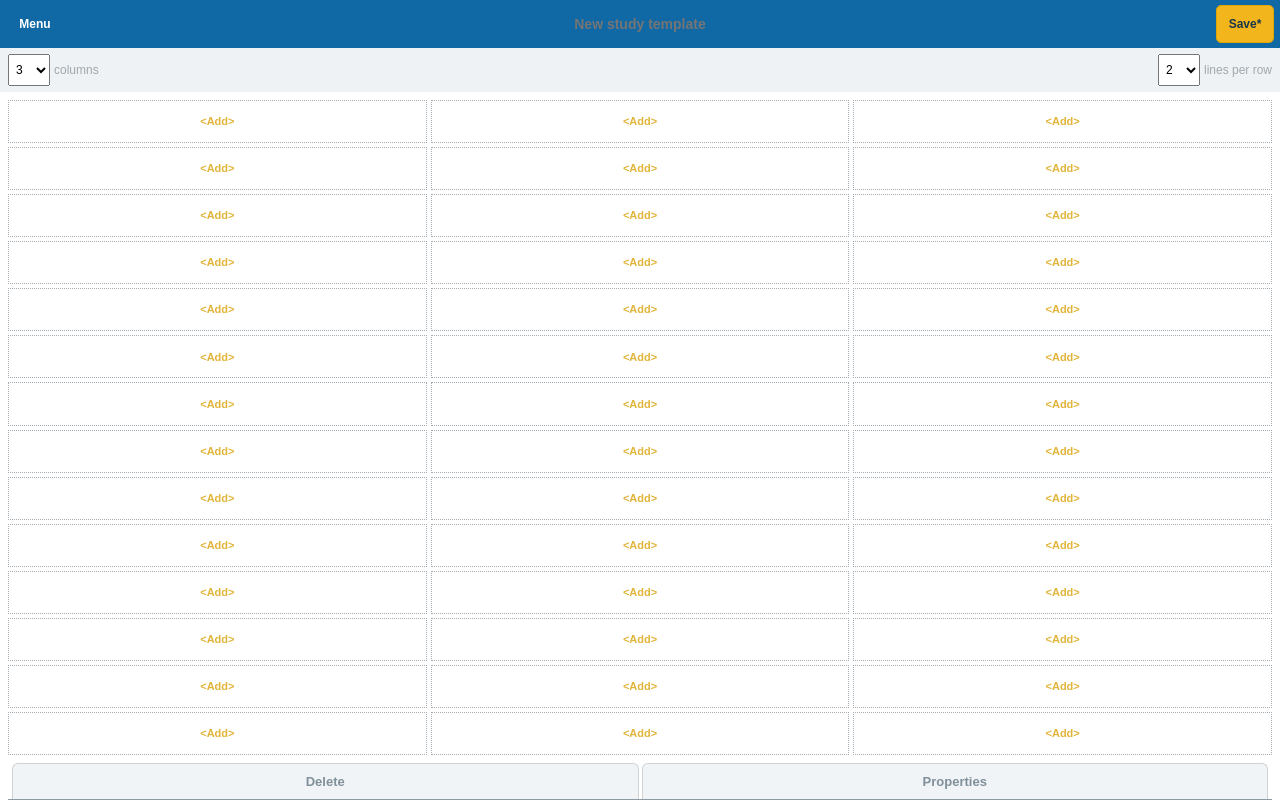
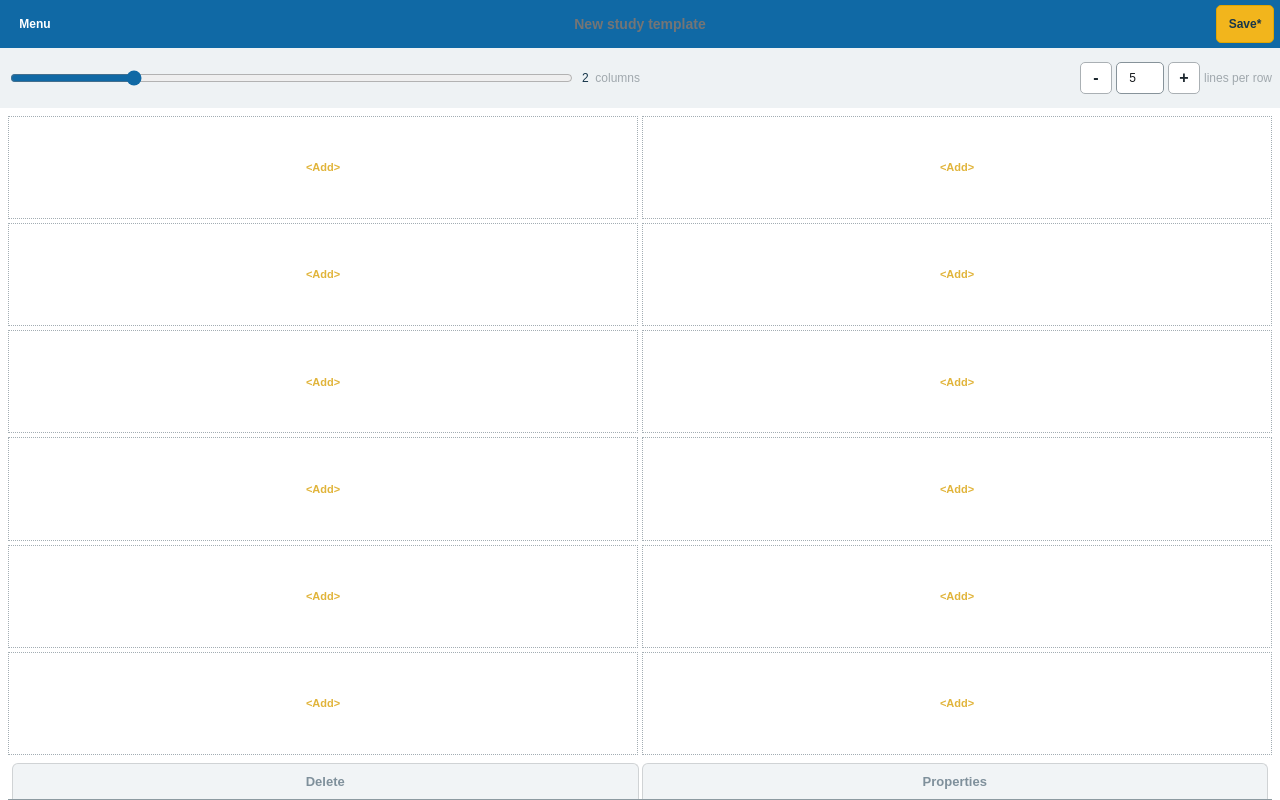
Before and after one commit to danielpaul2026/time-study-pwa, a React (Vite) app: page /Template in a window 1280 px wide. Built offline with nearby package versions, Linux system fonts and the light colour scheme.

Commit message:
Template Grid Config

```diff
--- a/package.json
+++ b/package.json
@@ -4,7 +4,7 @@
   "version": "0.0.0",
   "type": "module",
   "scripts": {
-    "dev": "vite",
+    "dev": "vite --host 0.0.0.0",
     "build": "vite build",
     "lint": "eslint .",
     "test:store": "node --test tests/studyStore.test.js tests/studyExport.test.js",
--- a/src/index.css
+++ b/src/index.css
@@ -192,12 +192,38 @@ input {
   justify-content: flex-end;
 }
 
-.template-grid-setting select {
-  width: 42px;
+.template-grid-setting input[type="range"] {
+  flex: 1;
+  min-width: 0;
+  accent-color: #1069a5;
+}
+
+.template-grid-setting input[type="number"] {
+  width: 48px;
   min-width: 0;
   min-height: 32px;
-  padding: 4px 3px;
-  font-size: 12px;
+  padding: 4px;
+  font-size: 12px;
+  text-align: center;
+}
+
+.template-grid-setting button {
+  width: 32px;
+  min-width: 32px;
+  min-height: 32px;
+  padding: 2px;
+  font-size: 16px;
+}
+
+.template-grid-setting button:disabled {
+  opacity: 0.5;
+}
+
+.template-grid-setting output {
+  min-width: 1em;
+  color: #17364b;
+  font-size: 12px;
+  text-align: center;
 }
 
 .template-grid-setting span {
--- a/src/pages/Template.jsx
+++ b/src/pages/Template.jsx
@@ -65,8 +65,8 @@ export default function Template() {
   );
   const [ name, setName ] = useState(initialTemplate?.name || "");
   const [ elements, setElements ] = useState(initialTemplate?.elements || []);
-  const [ columns, setColumns ] = useState(String(Math.min(8, Math.max(2, Number(initialTemplate?.columns) || 3))));
-  const [ rowHeightLines, setRowHeightLines ] = useState(String(Math.min(5, Math.max(1, Number(initialTemplate?.rowHeightLines) || 2))));
+  const [ columns, setColumns ] = useState(String(Math.min(6, Math.max(1, Number(initialTemplate?.columns) || 2))));
+  const [ rowHeightLines, setRowHeightLines ] = useState(String(Math.min(8, Math.max(1, Number(initialTemplate?.rowHeightLines) || 5))));
   const [ isDirty, setIsDirty ] = useState(!initialTemplate);
   const [ isAdding, setIsAdding ] = useState(false);
   const [ elementName, setElementName ] = useState("");
@@ -313,17 +313,17 @@ export default function Template() {
       !cleanName ||
       elements.length === 0 ||
       !Number.isInteger(rootColumnCount) ||
-      rootColumnCount < 2 ||
-      rootColumnCount > 8 ||
+      rootColumnCount < 1 ||
+      rootColumnCount > 6 ||
       !Number.isInteger(rootLineCount) ||
       rootLineCount < 1 ||
-      rootLineCount > 5 ||
+      rootLineCount > 8 ||
       !Number.isInteger(columnCount) ||
-      columnCount < 2 ||
-      columnCount > 8 ||
+      columnCount < 1 ||
+      columnCount > 6 ||
       !Number.isInteger(lineCount) ||
       lineCount < 1 ||
-      lineCount > 5 ||
+      lineCount > 8 ||
       elements.some(element => element.children?.some(child => !child.name.trim()))
     ) return;
 
@@ -360,13 +360,13 @@ export default function Template() {
   const currentElements = nestedParent
     ? nestedParent.children || []
     : elements;
-  const preferredLineCount = Math.min(5, Math.max(1, Number(nestedParent?.childrenRowHeightLines ?? rowHeightLines) || 2));
+  const preferredLineCount = Math.min(8, Math.max(1, Number(nestedParent?.childrenRowHeightLines ?? rowHeightLines) || 5));
   const preferredRowHeight = Math.max(28, preferredLineCount * 16.1 + 8);
   const { gridRef, availableRows, availableHeight } = useAvailableGridRows(1, preferredRowHeight);
-  const preferredColumns = Math.min(8, Math.max(2, Number(nestedParent?.childrenColumns ?? columns) || 3));
+  const preferredColumns = Math.min(6, Math.max(1, Number(nestedParent?.childrenColumns ?? columns) || 2));
   const baseRows = Math.max(1, availableRows || 1);
-  const gridRows = Math.max(baseRows, Math.ceil(currentElements.length / 8));
-  const columnCount = Math.min(8, Math.max(2, preferredColumns, Math.ceil(currentElements.length / gridRows)));
+  const gridRows = Math.max(baseRows, Math.ceil(currentElements.length / 6));
+  const columnCount = Math.min(6, Math.max(1, preferredColumns, Math.ceil(currentElements.length / gridRows)));
   const availableHeightForRows = Math.max(1, availableHeight - Math.max(0, gridRows - 1) * 4);
   const rowHeight = Math.max(
     1,
@@ -374,7 +374,7 @@ export default function Template() {
   );
   const columnCountForSave = columnCount;
   const viewColumnSetting = columnCount;
-  const viewLineSetting = Math.min(5, preferredLineCount);
+  const viewLineSetting = preferredLineCount;
   const visibleElements = normalizePositions(currentElements, gridRows * columnCount);
   const elementsByPosition = new Map(visibleElements.map((element, index) => [
     Number.isInteger(element.position) && element.position >= 0 ? element.position : index,
@@ -387,18 +387,18 @@ export default function Template() {
   };
   const settingsAreValid =
     Number.isInteger(Number(columns)) &&
-    Number(columns) >= 2 &&
-    Number(columns) <= 8 &&
+    Number(columns) >= 1 &&
+    Number(columns) <= 6 &&
     Number.isInteger(Number(rowHeightLines)) &&
     Number(rowHeightLines) >= 1 &&
-    Number(rowHeightLines) <= 5 &&
+    Number(rowHeightLines) <= 8 &&
     Number.isInteger(Number(viewColumnSetting)) &&
-    Number(viewColumnSetting) >= 2 &&
-    Number(viewColumnSetting) <= 8 &&
-    columnCount <= 8 &&
+    Number(viewColumnSetting) >= 1 &&
+    Number(viewColumnSetting) <= 6 &&
+    columnCount <= 6 &&
     Number.isInteger(Number(viewLineSetting)) &&
     Number(viewLineSetting) >= 1 &&
-    Number(viewLineSetting) <= 5;
+    Number(viewLineSetting) <= 8;
 
   return (
     <main className="template-editor">
@@ -451,7 +451,11 @@ export default function Template() {
 
         <div className="template-grid-settings">
           <div className="template-grid-setting template-grid-setting-columns">
-            <select
+            <input
+              type="range"
+              min="1"
+              max="6"
+              step="1"
               aria-label="Columns"
               value={viewColumnSetting}
               onChange={event => {
@@ -462,30 +466,60 @@ export default function Template() {
                   setColumns(event.target.value);
                 }
               }}
-            >
-              {Array.from({ length: 7 }, (_, index) => index + 2).map(value => (
-                <option key={value} value={value}>{value}</option>
-              ))}
-            </select>
+            />
+            <output>{viewColumnSetting}</output>
             <span aria-hidden="true">columns</span>
           </div>
           <div className="template-grid-setting template-grid-setting-rows">
-            <select
+            <button
+              type="button"
+              aria-label="Decrease lines per row"
+              disabled={viewLineSetting <= 1}
+              onClick={() => {
+                const nextValue = Math.max(1, viewLineSetting - 1);
+                markUnsaved();
+                if (nestedParent) {
+                  updateElement(nestedParent.id, { childrenRowHeightLines: nextValue });
+                } else {
+                  setRowHeightLines(String(nextValue));
+                }
+              }}
+            >
+              -
+            </button>
+            <input
+              type="number"
+              min="1"
+              max="8"
+              step="1"
               aria-label="Lines per row"
               value={viewLineSetting}
               onChange={event => {
+                const nextValue = Math.min(8, Math.max(1, Number(event.target.value) || 1));
                 markUnsaved();
                 if (nestedParent) {
-                  updateElement(nestedParent.id, { childrenRowHeightLines: Number(event.target.value) });
+                  updateElement(nestedParent.id, { childrenRowHeightLines: nextValue });
                 } else {
-                  setRowHeightLines(event.target.value);
+                  setRowHeightLines(String(nextValue));
+                }
+              }}
+            />
+            <button
+              type="button"
+              aria-label="Increase lines per row"
+              disabled={viewLineSetting >= 8}
+              onClick={() => {
+                const nextValue = Math.min(8, viewLineSetting + 1);
+                markUnsaved();
+                if (nestedParent) {
+                  updateElement(nestedParent.id, { childrenRowHeightLines: nextValue });
+                } else {
+                  setRowHeightLines(String(nextValue));
                 }
               }}
             >
-              {Array.from({ length: 5 }, (_, index) => index + 1).map(value => (
-                <option key={value} value={value}>{value}</option>
-              ))}
-            </select>
+              +
+            </button>
             <span aria-hidden="true">lines per row</span>
           </div>
         </div>
```
Also changed, not shown: 1 other file (tests, documents, lock files or other folders).
